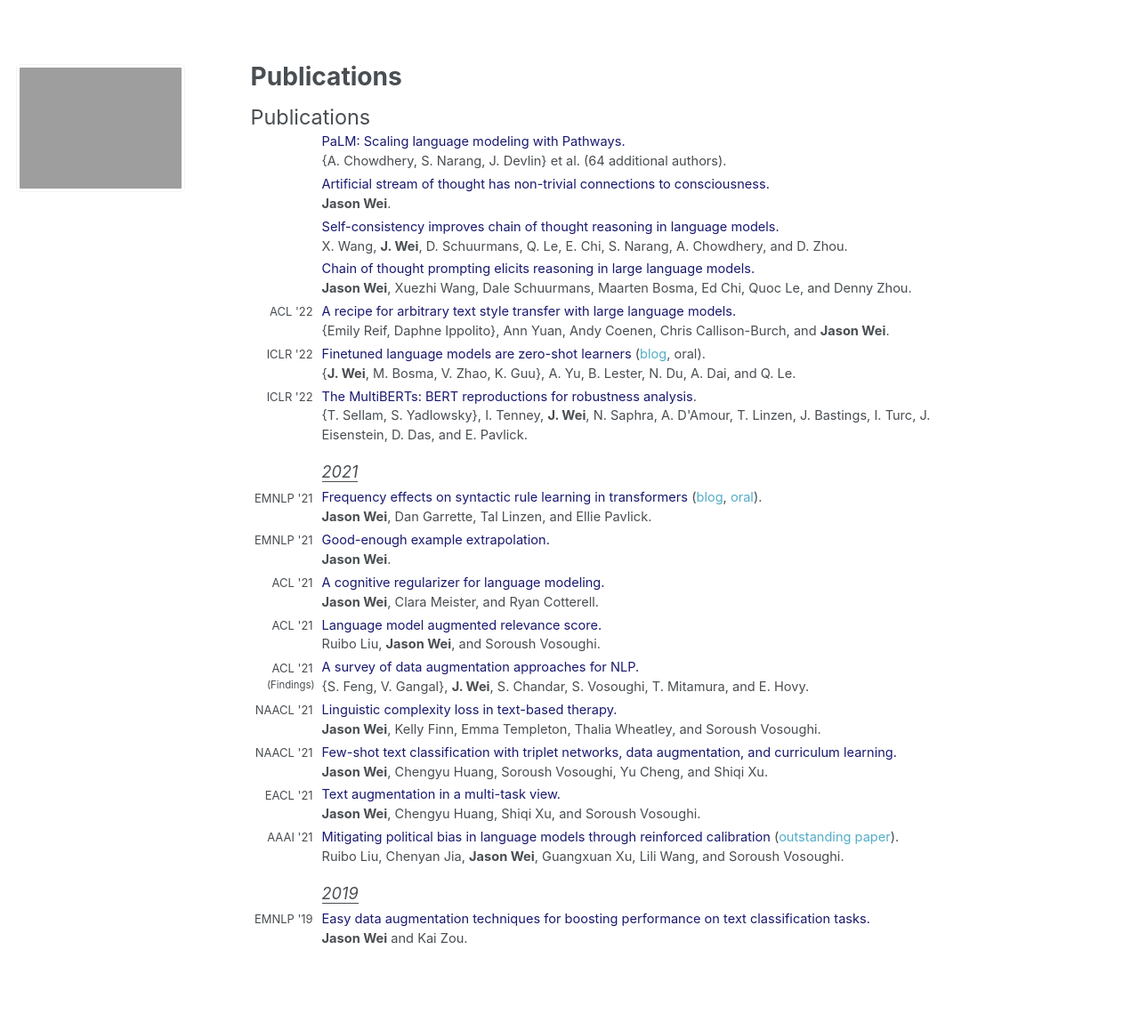
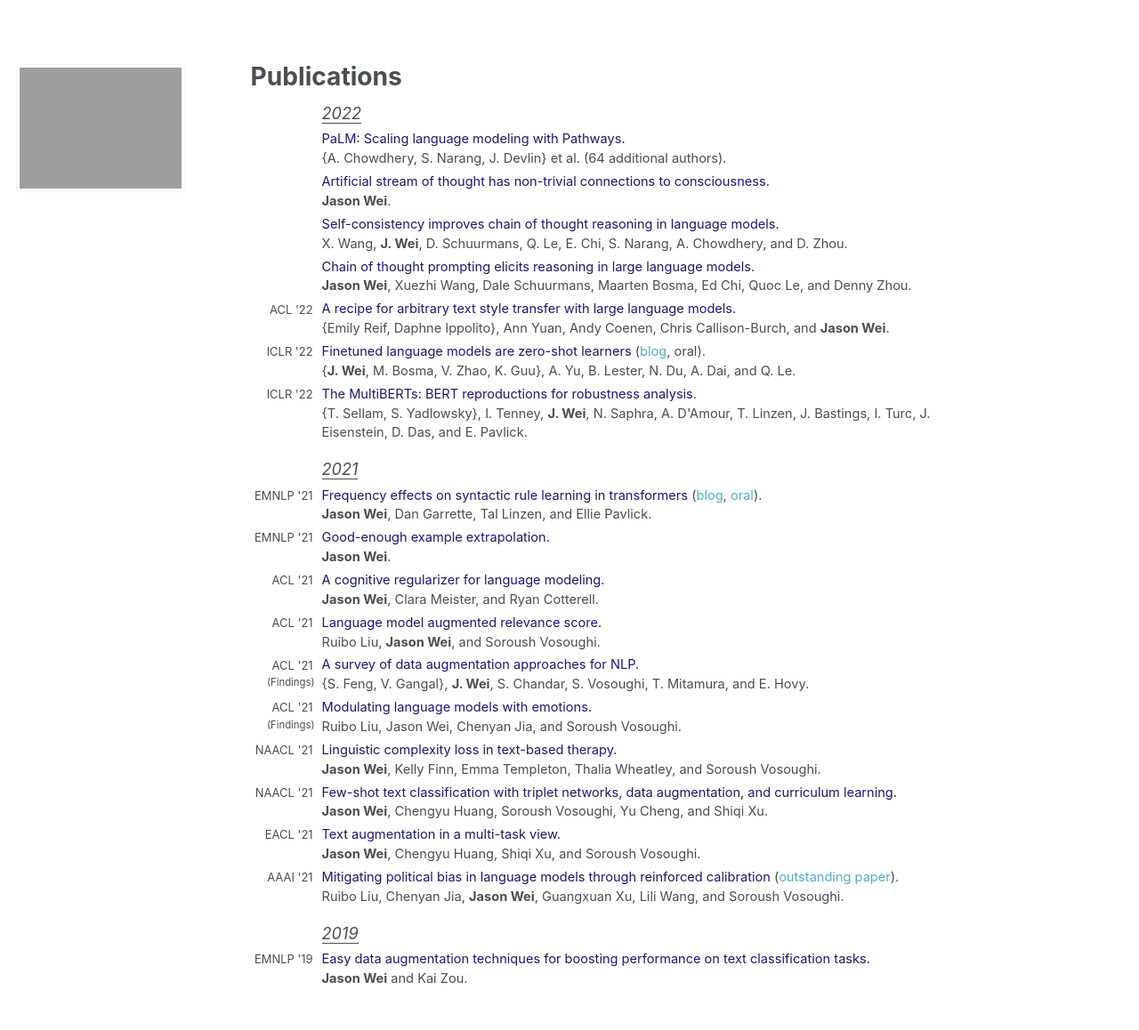
Before and after one commit to jasonwei20/jasonwei20.github.io, a Jekyll site: the page built from _pages/papers.md, in a window 1280 px wide. Shown: the whole page at 89% size. Built offline with Jekyll 4.4.1, drawn with Linux system fonts in a browser that asks for light colours; before the commit the page ends 1113 px from its top, so only the background shows below that.

Commit message:
Update papers.md

```diff
--- a/_pages/papers.md
+++ b/_pages/papers.md
@@ -16,8 +16,12 @@ table, th, td {
 
 <body>
 
-<span style="font-size:1.3em">Publications</span>
 <table style="width:100%">
+  <tr>
+    <td style="width:80px; text-align:left; padding-right:10px; font-size:1em"></td>
+    <td style="font-size:1.12em; padding-bottom:5px"><u><i>2022</i></u></td>
+  </tr>
+
   <tr>
     <td style="width:80px; text-align:right; padding-right:10px; font-size:0.8em"> </td>
     <td><a href="https://arxiv.org/abs/2204.02311" style="color:#191970" target="_blank">PaLM: Scaling language modeling with Pathways.</a></td>
@@ -120,6 +124,14 @@ table, th, td {
     <td style="padding-bottom:4px">{S. Feng, V. Gangal}, <b>J. Wei</b>, S. Chandar, S. Vosoughi, T. Mitamura, and E. Hovy.</td>
   </tr>
   <tr>
+    <td style="width:80px; text-align:right; padding-right:10px; font-size:0.8em">ACL '21</td>
+    <td><a href="https://aclanthology.org/2021.findings-acl.379/" style="color:#191970" target="_blank">Modulating language models with emotions.</a></td>
+  </tr>
+  <tr>
+    <td style="width:80px; text-align:right; padding-right:8px; font-size:0.7em; vertical-align:top">(Findings)</td>
+    <td style="padding-bottom:4px">Ruibo Liu, Jason Wei, Chenyan Jia, and Soroush Vosoughi.</td>
+  </tr>
+  <tr>
     <td style="width:80px; text-align:right; padding-right:10px; font-size:0.8em">NAACL '21</td>
     <td><a href="http://dx.doi.org/10.18653/v1/2021.naacl-main.352" style="color:#191970" target="_blank">Linguistic complexity loss in text-based therapy.</a></td>
   </tr>
```
